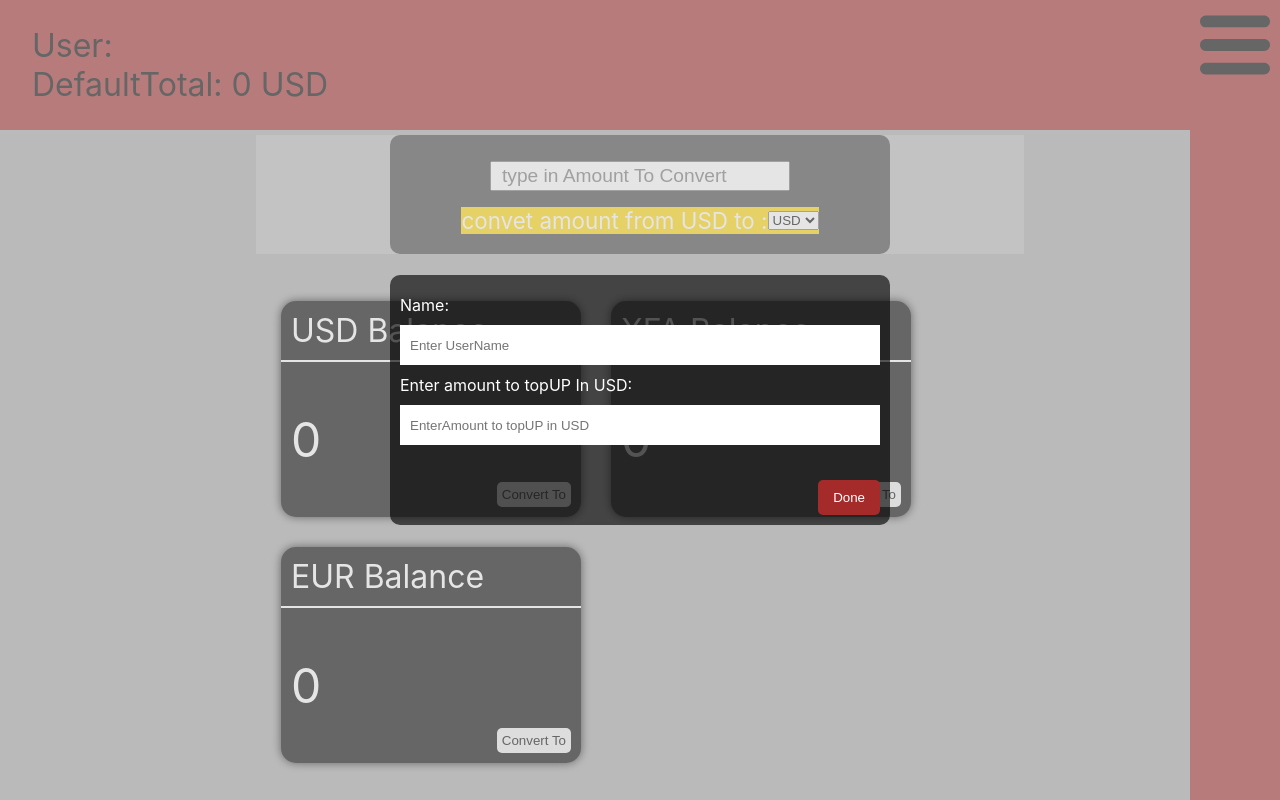
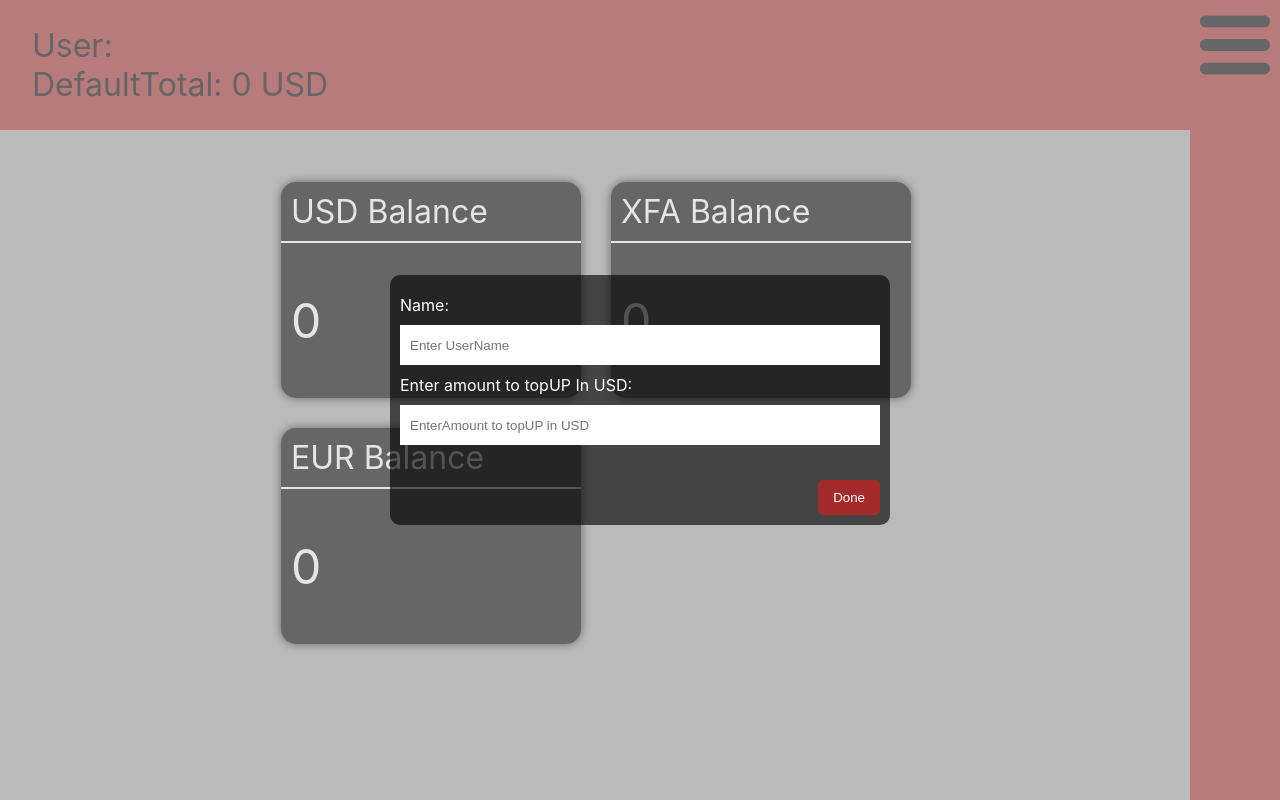
Before and after one commit to RashJrEdmund/currency-exchange-app, a React (Create React App) app: page / in a window 1280 px wide. Built offline with nearby package versions, Linux system fonts and the light colour scheme.

Commit message:
almost done

```diff
--- a/src/App.css
+++ b/src/App.css
@@ -58,7 +58,7 @@ body {
   transform: translateY(0);
 }
 
-.modal-overlay .container .delet-popUp {
+.modal-overlay .container .app-done-btn {
   position: absolute;
   bottom: 0;
   right: 0;
@@ -69,6 +69,7 @@ body {
   width: fit-content;
   border: none;
   border-radius: 5px;
+  cursor: pointer;
 }
 
 .modal-overlay .container label {
--- a/src/App.jsx
+++ b/src/App.jsx
@@ -9,6 +9,21 @@ import Navbar from './components/Navbar';
 // import StyledAppModal from './components/styles/Container.styled';
 
 function App() {
+  const fetchResults = {
+    EUR: 1.5,
+    XAF: 650.4,
+    YEN: 1.2,
+    GBP: 1.7,
+    XOF: 2,
+    AUD: 2.3,
+    GYY: 10,
+    NAI: 500,
+  };
+
+  const fetchKeys = ['USD', ...Object.keys(fetchResults)];
+
+  const addedCurrencies = [...fetchKeys];
+
   const [start, setStart] = React.useState(0);
   setTimeout(() => {
     setStart(1);
@@ -67,6 +82,11 @@ function App() {
         setCredentials,
         currency,
         setCurrency,
+
+        addedCurrencies,
+
+        fetchResults,
+        fetchKeys,
       }}
     >
       <div className="App">
@@ -93,12 +113,17 @@ function App() {
                 );
               }}
             >
-              <button className="delet-popUp" type="submit">
+              <button className="app-done-btn" type="submit">
                 Done
               </button>
 
               <label htmlFor="Name">Name:</label>
-              <input type="text" id="Name" placeholder="Enter UserName" />
+              <input
+                type="text"
+                id="Name"
+                placeholder="Enter UserName"
+                required
+              />
 
               <label htmlFor="Amount">Enter amount to topUP In USD:</label>
               <input
--- a/src/components/Navbar.jsx
+++ b/src/components/Navbar.jsx
@@ -1,3 +1,5 @@
+/* eslint-disable no-restricted-syntax */
+/* eslint-disable no-alert */
 /* eslint-disable jsx-a11y/label-has-associated-control */
 /* eslint-disable jsx-a11y/no-noninteractive-element-interactions */
 /* eslint-disable no-param-reassign */
@@ -40,13 +42,6 @@ const StyledNavBar = styled.nav`
     margin: 0;
     z-index: 2;
     transition: 0.5s;
-  }
-
-  .active-ul-container {
-    border-left: 1px solid grey;
-    width: 50vw;
-    max-width: 600px;
-  }
 
     .ul {
       background-color: brown;
@@ -57,11 +52,6 @@ const StyledNavBar = styled.nav`
       padding: 120px 0 0;
       margin: 0;
       transition: 0.5s;
-  }
-
-  .active-ul {
-    padding-left: 200px;
-  }
 
       .menu-btn {
         position: absolute;
@@ -78,11 +68,36 @@ const StyledNavBar = styled.nav`
         background-color: green;
         margin: 0;
         padding: 1rem 2rem;
+        cursor: pointer;
+      }
+
+      .add-new-currency {
+        background-color: gold;
+        display: flex;
+
+        select {
+          margin: 0 1rem;
+          min-width: 60px;
+          font-size: 1.3rem;
+        }
+      }
+    }
+
+    .active-ul {
+      padding-left: 200px;
+    }
+  }
+
+  .active-ul-container {
+    border-left: 1px solid grey;
+    width: 50vw;
+    max-width: 600px;
   }
 `;
 
 export default function Navbar() {
-  const { credentials } = React.useContext(MyContext);
+  const { currency, setCurrency, credentials, fetchKeys } =
+    React.useContext(MyContext);
   const [open, setOpen] = React.useState(false);
   const [icon, setIcon] = React.useState(menuIcon);
 
@@ -91,23 +106,48 @@ export default function Navbar() {
     setIcon(open ? menuIcon : closeMenu);
   };
 
+  const handleAddCurrency = (newCurr) => {
+    // let isCurr = false;
+    // for (const i of currency) {
+    //   if (i[newCurr]) {
+    //     isCurr = true;
+    //   }
+    // }
+    // if (isCurr) {
+    //   console.log(newCurr, 'already exists');
+    // }
+    setCurrency([
+      ...currency,
+      {
+        sign: newCurr,
+        value: 0,
+        rate: 1,
+        id: currency[currency.length - 1].id + 1,
+      },
+    ]);
+
+    alert(`${newCurr} card added`);
+  };
+
   return (
     <StyledNavBar>
       <div>
         <p className="name">
           {credentials.name === 'userName'
             ? 'User:'
-            : `${credentials.name}'${
+            : `
+              ${credentials.name}'${
                 credentials.name
                   .charAt(credentials.name.length - 1)
                   .toLowerCase() === 's'
                   ? ''
                   : 's'
-              } Wallet`}
+              } Wallet
+            `}
         </p>
         <p>
           DefaultTotal: {credentials.balance} {credentials.baseSign}
-          {credentials.balance > 700000 ? "c'mon bruh! 😹, Really?" : ''}
+          {credentials.balance > 700000 ? " c'mon bruh! 😹, Really?" : ''}
         </p>
       </div>
       <div
@@ -123,10 +163,25 @@ export default function Navbar() {
             }}
           />
           <li>Change Default currency</li>
-          <li>Add New Card</li>
+          <li className="add-new-currency">
+            <p>Add new currencyCard</p>
+            <select
+              name="add-new-currency"
+              id="add-new-currency"
+              onChange={(e) => handleAddCurrency(e.target.value)}
+            >
+              {fetchKeys.map((curr) => (
+                <option value={curr} key={curr}>
+                  {curr}
+                </option>
+              ))}
+            </select>
+          </li>
           <li>Delete All Extra Cards</li>
+          <li>cashOUT</li>
         </ul>
       </div>
+
       {/* {credentials.name === 'userName' && (
         <div className="modal-overlay">
           <form
--- a/src/components/styles/Container.styled.js
+++ b/src/components/styles/Container.styled.js
@@ -11,7 +11,7 @@ const StyledContainer = styled.div`
 
   .convert-to-overlay {
     background: #cccccc80;
-    /* position: fixed; */
+    position: fixed;
     top: 0;
     left: 0;
     bottom: 0;
@@ -33,21 +33,32 @@ const StyledContainer = styled.div`
       width: 90vw;
       max-width: 500px;
       height: fit-content;
-      padding: 10px 10px 20px;
+      padding: 1rem;
       border: none;
       border-radius: 10px;
+
+      .close-convert-form {
+        background-color: brown;
+        position: absolute;
+        right: 0;
+        top: 0;
+        transform: translate(50%, -50%);
+        height: 40px;
+        width: 40px;
+        border-radius: 50px;
+        cursor: pointer;
+      }
 
       input {
         height: 30px;
         width: 300px;
         max-width: 90%;
-        margin: 1rem 0;
+        margin: 1rem auto;
         padding: 10px;
         font-size: 1.2rem;
       }
 
       .from-x-to-y {
-        background-color: gold;
         margin: 0;
         display: flex;
         align-items: center;
@@ -59,6 +70,28 @@ const StyledContainer = styled.div`
           width: fit-content;
           height: fit-content;
         }
+
+        select {
+          margin: 0 0 0 10px;
+          height: 30px;
+          min-width: 60px;
+          font-size: 1.1rem;
+        }
+      }
+
+      .wallet-confirm-btn {
+        background-color: brown;
+        color: #fff;
+        font-weight: 700;
+        /* position: absolute; */
+        right: 0;
+        bottom: 0;
+        margin: 1.2rem;
+        height: fit-content;
+        width: fit-content;
+        padding: 10px;
+        border: none;
+        cursor: pointer;
       }
     }
   }
@@ -97,10 +130,10 @@ const StyledContainer = styled.div`
         right: 0;
         transform: translate(50%, -30%);
         background-color: brown;
-        color: white;
         height: 40px;
         width: 40px;
         border-radius: 50px;
+        cursor: pointer;
       }
 
       .sign {
@@ -123,14 +156,19 @@ const StyledContainer = styled.div`
         position: absolute;
         right: 0;
         bottom: 0;
-        margin: 10px;
+        margin: 2rem 10px;
         cursor: pointer;
+        opacity: 0;
         transition: 0.5s;
       }
 
       .convert-to:hover {
         transform: scale(1.05);
       }
+
+      &:hover .convert-to {
+        opacity: 1;
+      }
     }
   }
 `;
--- a/src/pages/Wallet.jsx
+++ b/src/pages/Wallet.jsx
@@ -1,3 +1,4 @@
+/* eslint-disable react/no-array-index-key */
 /* eslint-disable jsx-a11y/label-has-associated-control */
 /* eslint-disable jsx-a11y/no-noninteractive-element-interactions */
 /* eslint-disable jsx-a11y/click-events-have-key-events */
@@ -8,13 +9,35 @@ import delIcon from '../images/close menu icon.png';
 import MyContext from '../Context';
 
 export default function Wallet() {
-  const { currency, setCurrency } = React.useContext(MyContext);
+  const { currency, setCurrency, addedCurrencies } =
+    React.useContext(MyContext);
+
+  const [showForm, setShowForm] = React.useState(false);
+  const [convertTo, setConvertTo] = React.useState({
+    amount: 0,
+    from: 'USD',
+  });
 
   const handleDelete = (position) => {
     const holder = currency;
     const newHolder = holder.filter(({ id }) => id !== position);
-    // console.log('this is holder and val', holder, val);
     setCurrency([...newHolder]);
+  };
+
+  const handleFormInputChange = (amnt) => {
+    setConvertTo({
+      amount: amnt,
+      from: 'USD',
+    });
+  };
+
+  const toggleConvertForm = () => {
+    setShowForm((prev) => !prev);
+  };
+
+  const handleFormSubmit = (currSign) => {
+    console.log('this is currSign and', currSign, convertTo.amount);
+    toggleConvertForm();
   };
 
   // React.useEffect(() => {
@@ -25,23 +48,55 @@ export default function Wallet() {
 
   return (
     <StyledContainer>
+      {showForm && (
         <div className="convert-to-overlay">
-        <form className="wallet-form">
+          {/* this is the modal that pops up on convert */}
+          <form
+            className="wallet-form"
+            onSubmit={(e) => {
+              e.preventDefault();
+              handleFormSubmit(
+                e.target.children.fromXToY.children.currency_dropDown.value
+              );
+            }}
+          >
+            <img
+              className="close-convert-form"
+              src={delIcon}
+              alt="delet_card_button"
+              onClick={() => {
+                // console.clear();
+                toggleConvertForm();
+              }}
+            />
             <input
               type="number"
+              id="inputID"
               placeholder="type in Amount To Convert"
+              onChange={(e) => handleFormInputChange(e.target.value)}
               // value={20}
             />
-          <div className="from-x-to-y">
-            <p>convet amount from USD to : </p>
-            <select name="currencies" id="currency-dropDown">
-              <option value="USD">USD</option>
-              <option value="XAF">XAF</option>
-              <option value="EUR">EUR</option>
+            <div className="from-x-to-y" id="fromXToY">
+              <p id="convertParagraph" value={convertTo.amount}>
+                convert {convertTo.amount} {convertTo.from} to :
+              </p>
+              <select name="currencies" id="currency_dropDown">
+                {addedCurrencies.map((KEY, ind) => (
+                  <option value={KEY} key={ind}>
+                    {KEY}
+                  </option>
+                ))}
               </select>
             </div>
+            <button type="submit" className="wallet-confirm-btn">
+              Confirm
+            </button>
           </form>
         </div>
+      )}
+
+      {/* FORM ENDS HERE */}
+
       <div className="card-container">
         {currency.map(({ sign, value, id }, index) => {
           return (
@@ -67,7 +122,14 @@ export default function Wallet() {
                 type="button"
                 className="convert-to"
                 name={sign}
-                onClick={(e) => console.log(e.target.name, 'was click')}
+                onClick={(e) => {
+                  toggleConvertForm();
+                  setConvertTo({
+                    amount: convertTo.amount,
+                    from: e.target.name,
+                  });
+                  console.log(e.target.name, 'was click');
+                }}
               >
                 Convert To
               </button>
```
Lines whose indentation alone changed are shown as unchanged.
